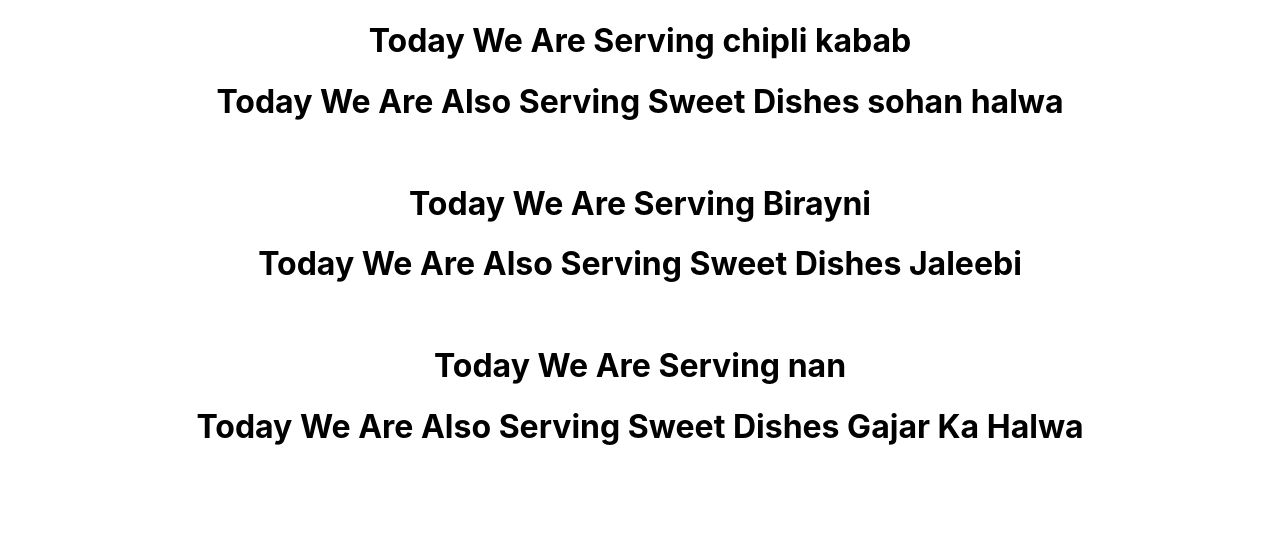
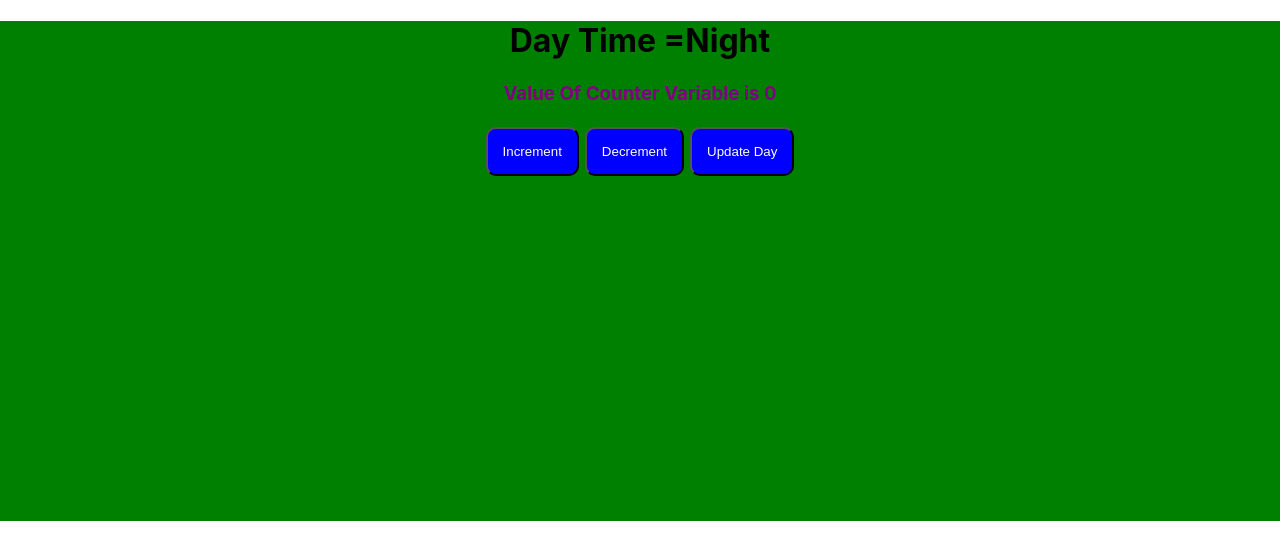
Before and after one commit to ishmamAli786/React.js, a React (Create React App) app: page / in a window 1280 px wide. Shown: the top 560 px of the page. Built offline with nearby package versions, Linux system fonts and the light colour scheme.

Commit message:
playing with state

```diff
--- a/src/App.css
+++ b/src/App.css
@@ -1,5 +1,7 @@
 .App {
   text-align: center;
+  height:500px;
+  background-color: lightgray;
 }
 
 .App-logo {
@@ -36,3 +38,19 @@
     transform: rotate(360deg);
   }
 }
+.btn{
+  background-color: blue;
+  color:white;
+  padding:15px;
+  border-radius: 10px;
+  margin: 3px;
+}
+.colr{
+  color: purple;
+}
+.day-light{
+  background-color: yellow;
+}
+.day-night{
+  background-color: green;
+}
--- a/src/App.js
+++ b/src/App.js
@@ -1,12 +1,16 @@
-import React from 'react';
+import React, { useState } from 'react';
+import {Message} from './message';
 import './App.css';
-import Dinner from './dinner';
 function App() {
+  const [count,setCount]=useState(0);
+  const [isMorning, setMorning] = useState(false);
   return (
-    <div className="App">
-    <Dinner dishName="chipli kabab" sweetDish="sohan halwa" /><br></br>
-      <Dinner dishName="Birayni" sweetDish="Jaleebi" /><br></br>
-      <Dinner dishName="nan" sweetDish="Gajar Ka Halwa" />
+    <div className={`App ${isMorning ? 'day-light' :'day-night'}`}>
+    <h1>Day Time ={isMorning ? 'Morning': 'Night'}</h1>
+    <Message count={count}/>
+    <button onClick={()=>setCount(count +1)} className="btn">Increment</button>
+      <button onClick={() => setCount(count - 1)} className="btn">Decrement</button>
+      <button onClick={() => setMorning(!isMorning)} className="btn">Update Day</button>
     </div>
   );
 }
--- a/src/dinner.js
+++ /dev/null
@@ -1,12 +0,0 @@
-import React from 'react';
-
-
-function Dinner(props){
-    return(
-        <>
-        <h1>Today We Are Serving {props.dishName}</h1>
-            <h1>Today We Are Also Serving Sweet Dishes {props.sweetDish}</h1>
-        </>
-    )
-}
-export default Dinner;
--- /dev/null
+++ b/src/message.js
@@ -0,0 +1,9 @@
+import React from 'react';
+import './App.css';
+export function Message(props){
+    return (
+        <div>
+            <h3 className="colr">Value Of Counter Variable is {props.count}</h3>
+        </div>
+    )
+}
```
Also changed, not shown: 1 other file (tests, documents, lock files or other folders).
